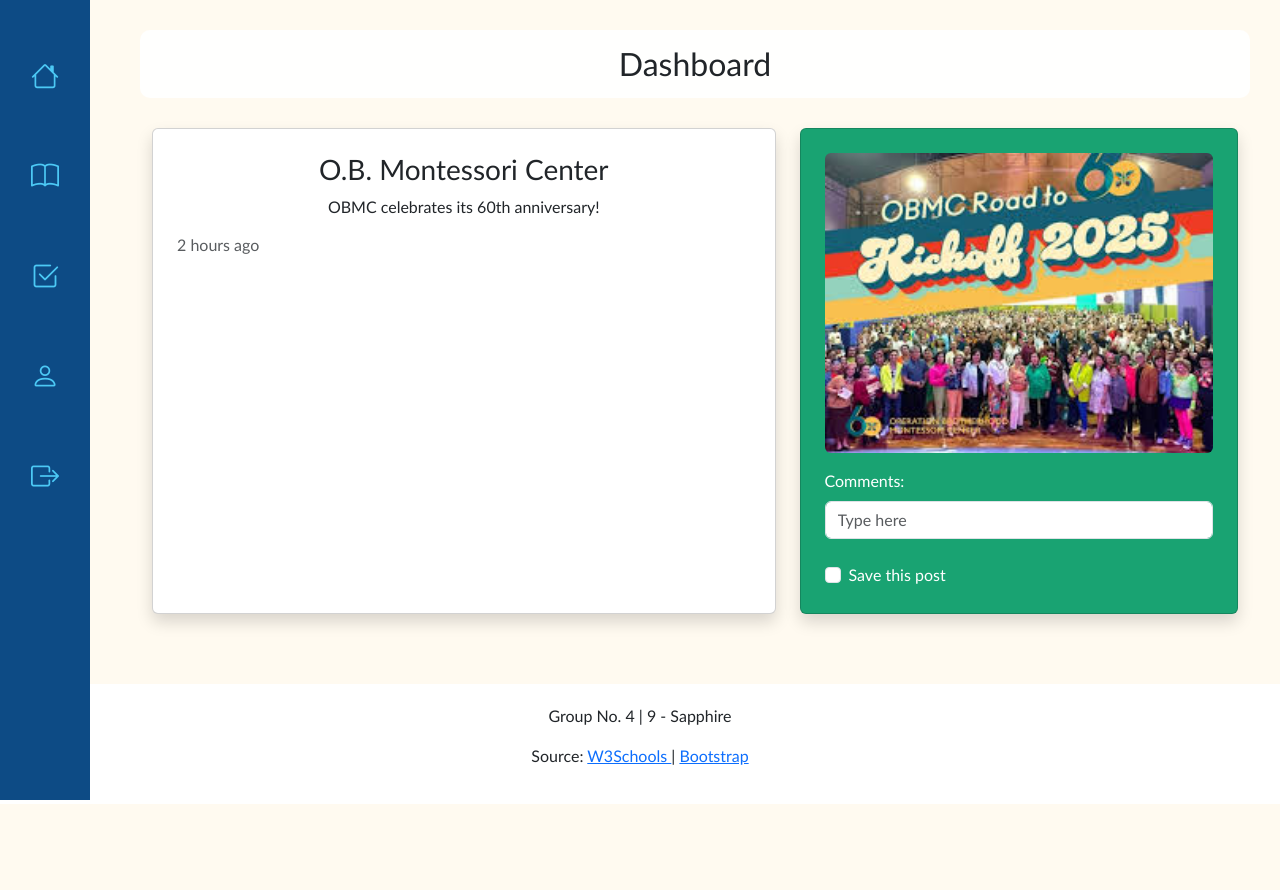
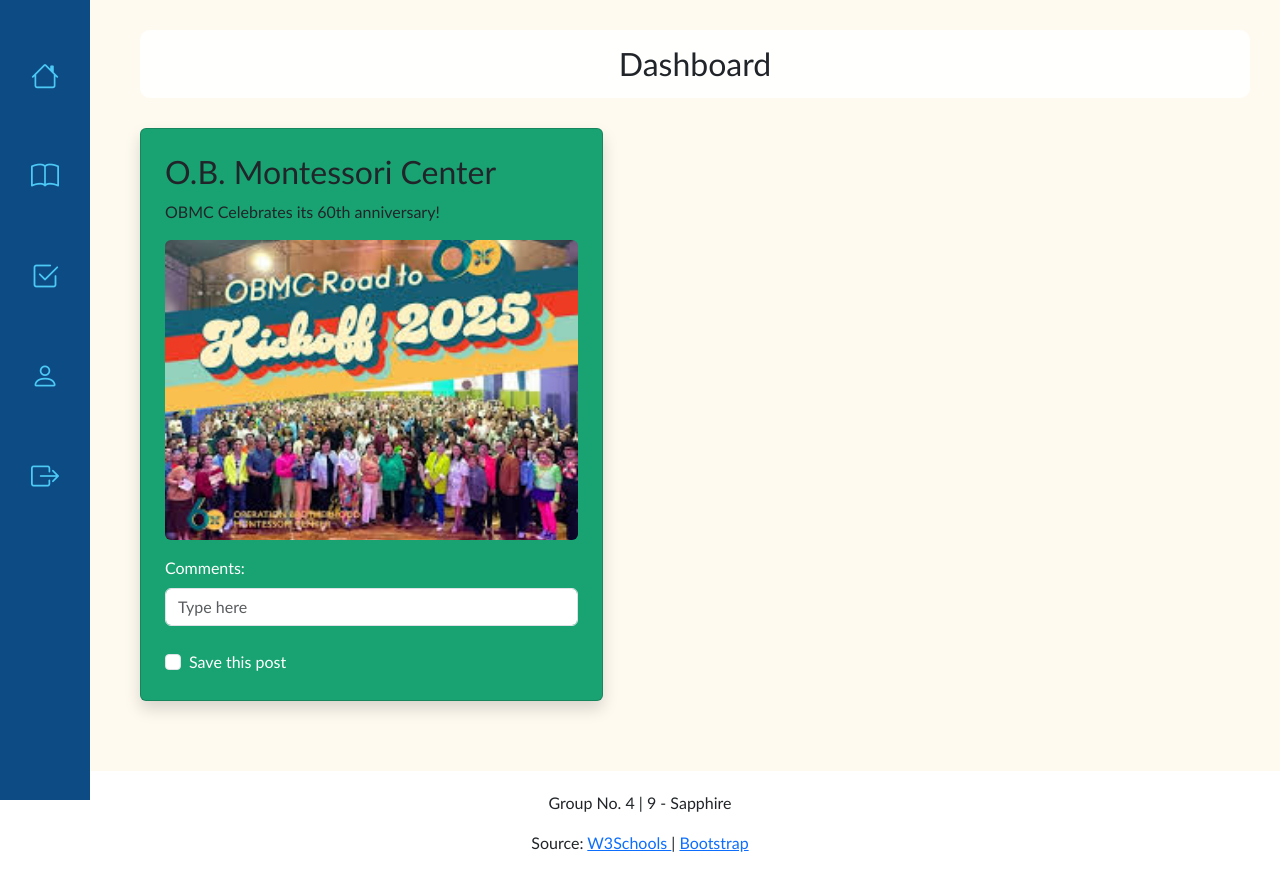
Before and after one commit to yowham-amgno211/LP_ICT9Sapphire_Q4Project_Group4, a plain HTML site: page dashboard.html in a window 1280 px wide. Before the commit the page ends 804 px from the top, so only its background shows below. Drawn offline with nearby package versions, Linux system fonts and the light colour scheme.

Commit message:
Refactor dashboard.html structure and styles

```diff
--- a/dashboard.html
+++ b/dashboard.html
@@ -108,36 +108,18 @@
             Dashboard
         </h2>
 
-        <div class="container">
 
-            <div class="row g-4">
-
-
-                <div class="col-lg-7">
-
-                    <div class="card p-4 shadow h-100">
-
-                        <h3 class="text-center">
-                            O.B. Montessori Center
-                        </h3>
-
-                        <p class="text-center">
-                            OBMC celebrates its 60th anniversary!
-                        </p>
-
-                        <h6 class="text-muted">
-                            2 hours ago
-                        </h6>
-
-                    </div>
-
-                </div>
 
 
                 <div class="col-lg-5">
 
                     <div class="card p-4 shadow h-100"
                          style="background-color: rgb(25, 163, 114);">
+
+                         <h2> O.B. Montessori Center
+                         </h2>
+
+                         <p> OBMC Celebrates its 60th anniversary!</p>
 
                         <img src="2026.jpg"
                              class="rounded mb-3 post-image"
```
